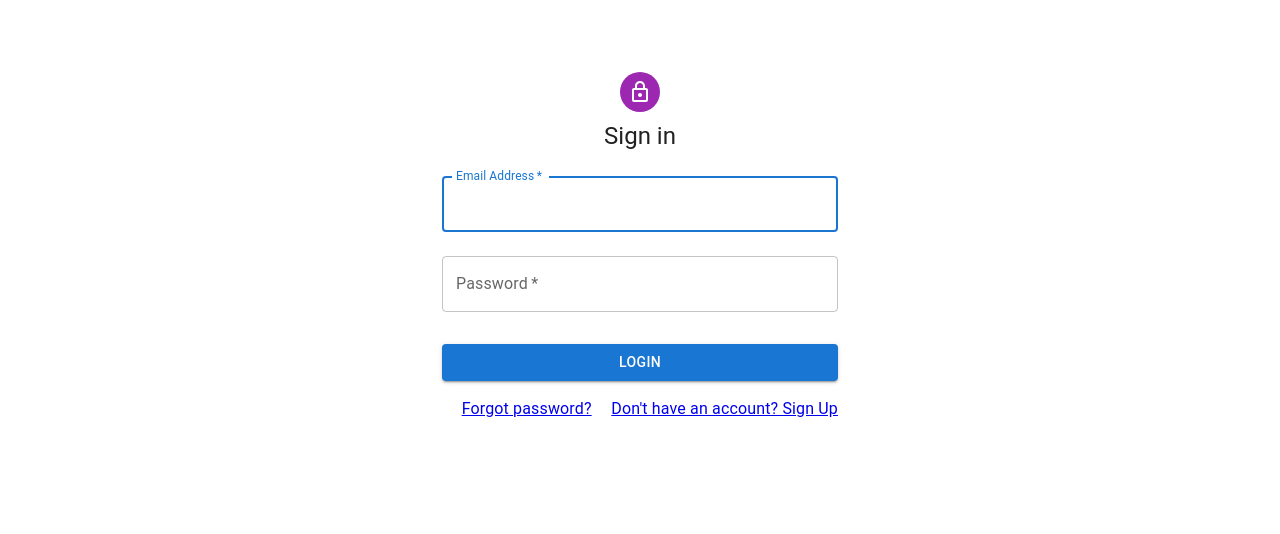
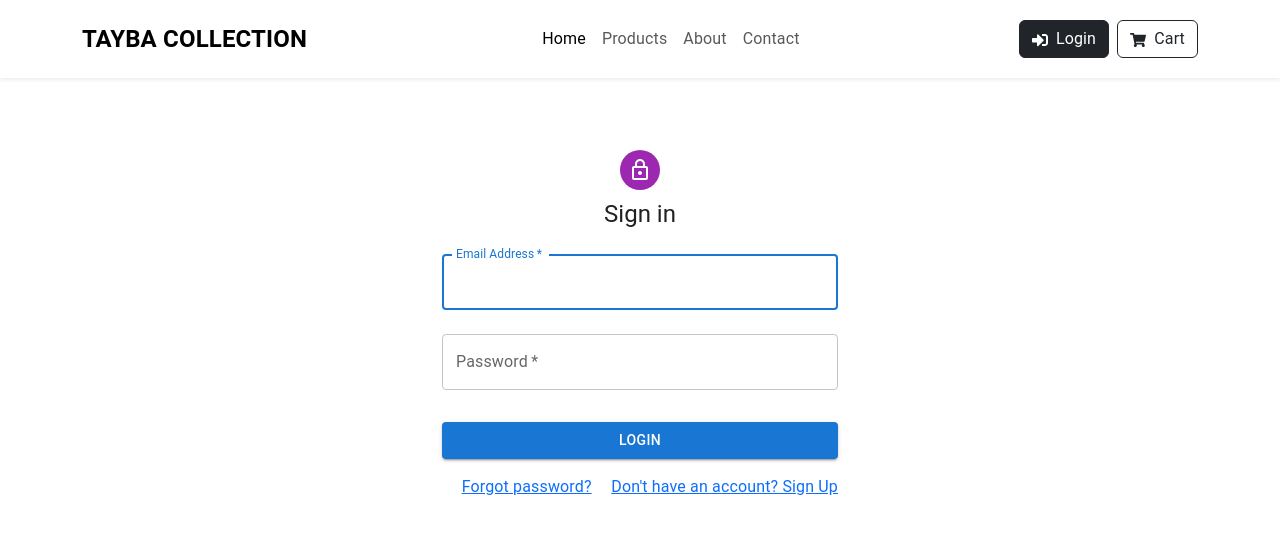
Before and after one commit to Nahidjc/e-commerce-frontend-react, a React (Create React App) app: page /login in a window 1280 px wide. Shown: the top 534 px of the page. Built offline with nearby package versions, Linux system fonts and the light colour scheme; no server answers.

Commit message:
navbar added

```diff
--- a/package.json
+++ b/package.json
@@ -17,6 +17,7 @@
     "husky": "^8.0.2",
     "react": "^18.2.0",
     "react-dom": "^18.2.0",
+    "react-icons": "^4.7.1",
     "react-redux": "^8.0.5",
     "react-router-dom": "^6.4.4",
     "react-scripts": "5.0.1",
@@ -26,7 +27,10 @@
     "redux-logger": "^3.0.6",
     "redux-persist": "^6.0.0",
     "web-vitals": "^2.1.4",
-    "yup": "^0.32.11"
+    "yup": "^0.32.11",
+    "@popperjs/core": "2.10.2",
+    "bootstrap": "5.1.2",
+    "font-awesome": "4.7.0"
   },
   "scripts": {
     "start": "react-scripts start",
--- a/src/App.js
+++ b/src/App.js
@@ -1,14 +1,16 @@
 import React from 'react';
+import { BrowserRouter, Route, Routes } from "react-router-dom";
+import './App.css';
+import Home from './components/Home/Home';
+import Login from './components/Login/Login';
+import SignUp from './components/Signup/Signup';
 import { Counter } from './features/counter/Counter';
-import './App.css';
-import { BrowserRouter, Routes, Route } from "react-router-dom";
-import SignUp from './components/Signup/Signup';
-import Login from './components/Login/Login';
 
 function App() {
   return (
     <div className="App">
       <BrowserRouter>
+        <Home />
         <Routes>
           <Route path="/counter" element={<Counter />} />
           <Route path="/register" element={<SignUp />} />
--- a/src/components/Home/Home.js
+++ b/src/components/Home/Home.js
@@ -1,8 +1,10 @@
 import React from 'react';
+import Navbar from '../Navbar/Navbar';
 
 const Home = () => {
     return (
         <div>
+            <Navbar />
 
         </div>
     );
--- /dev/null
+++ b/src/components/Navbar/Navbar.js
@@ -0,0 +1,66 @@
+import React from "react";
+import { FaShoppingCart, FaSignInAlt } from "react-icons/fa";
+import { NavLink } from "react-router-dom";
+
+const Navbar = () => {
+    // const state = useSelector((state) => state.handleCart);
+    return (
+        <div>
+            <nav className="navbar navbar-expand-lg navbar-light bg-white py-3 shadow-sm">
+                <div className="container">
+                    <NavLink className="navbar-brand fw-bold fs-4" to="/">
+                        TAYBA COLLECTION
+                    </NavLink>
+                    <button
+                        className="navbar-toggler"
+                        type="button"
+                        data-bs-toggle="collapse"
+                        data-bs-target="#navbarSupportedContent"
+                        aria-controls="navbarSupportedContent"
+                        aria-expanded="false"
+                        aria-label="Toggle navigation"
+                    >
+                        <span className="navbar-toggler-icon"></span>
+                    </button>
+                    <div className="collapse navbar-collapse" id="navbarSupportedContent">
+                        <ul className="navbar-nav mx-auto mb-2 mb-lg-0">
+                            <li className="nav-item">
+                                <NavLink className="nav-link active" aria-current="page" to="/">
+                                    Home
+                                </NavLink>
+                            </li>
+                            <li className="nav-item">
+                                <NavLink className="nav-link" to="/products">
+                                    Products
+                                </NavLink>
+                            </li>
+                            <li className="nav-item">
+                                <NavLink className="nav-link" to="/about">
+                                    About
+                                </NavLink>
+                            </li>
+                            <li className="nav-item">
+                                <NavLink className="nav-link" to="/contact">
+                                    Contact
+                                </NavLink>
+                            </li>
+                        </ul>
+                        <div className="buttons">
+                            <NavLink to="/login" className="btn btn-outline-dark">
+                                <FaSignInAlt className="me-1" /> Login
+                            </NavLink>
+                            {/* <NavLink to="/register" className="btn btn-outline-dark ms-2">
+                                <FaUserPlus className="me-1" /> Register
+                            </NavLink> */}
+                            <NavLink to="/cart" className="btn btn-outline-dark ms-2">
+                                <FaShoppingCart className="me-1" /> Cart
+                            </NavLink>
+                        </div>
+                    </div>
+                </div>
+            </nav>
+        </div>
+    );
+};
+
+export default Navbar;
```
Also changed, not shown: src/index.js (+5 -2 lines), 2 other files (tests, documents, lock files or other folders).
